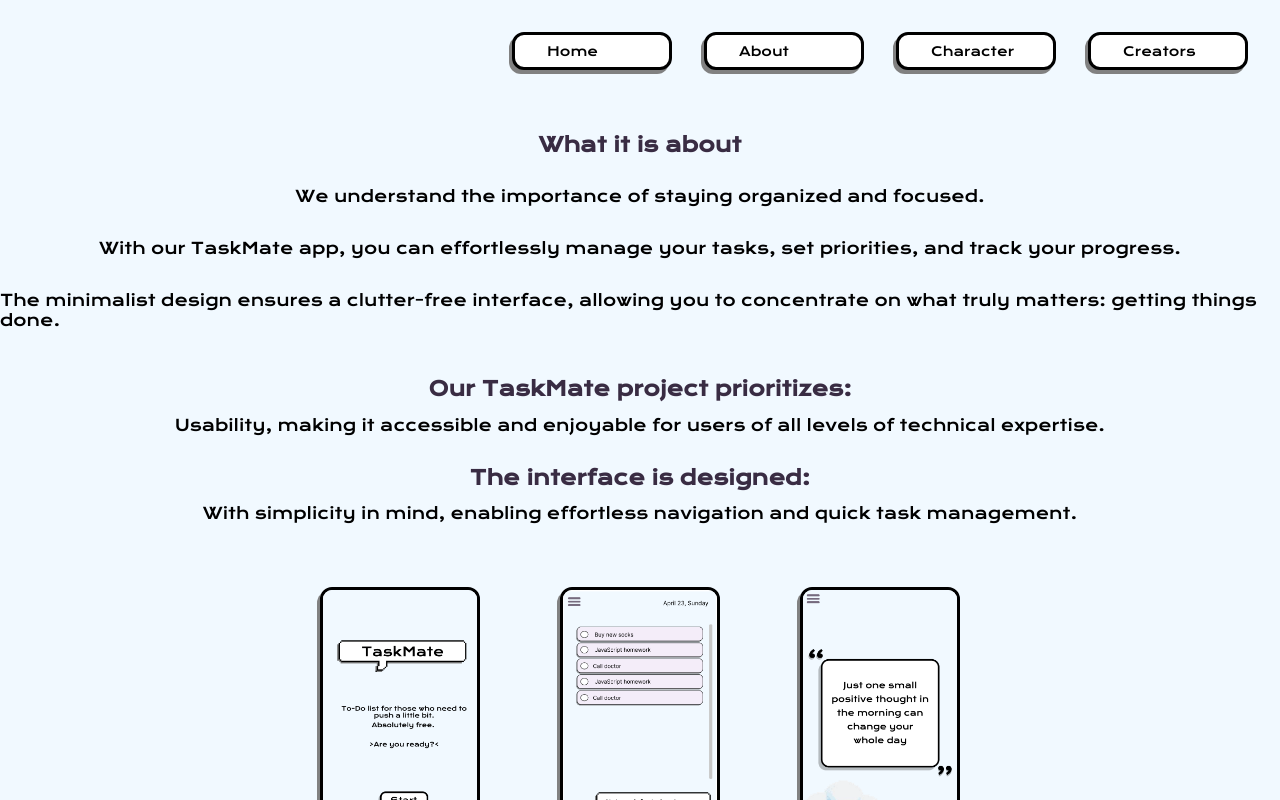
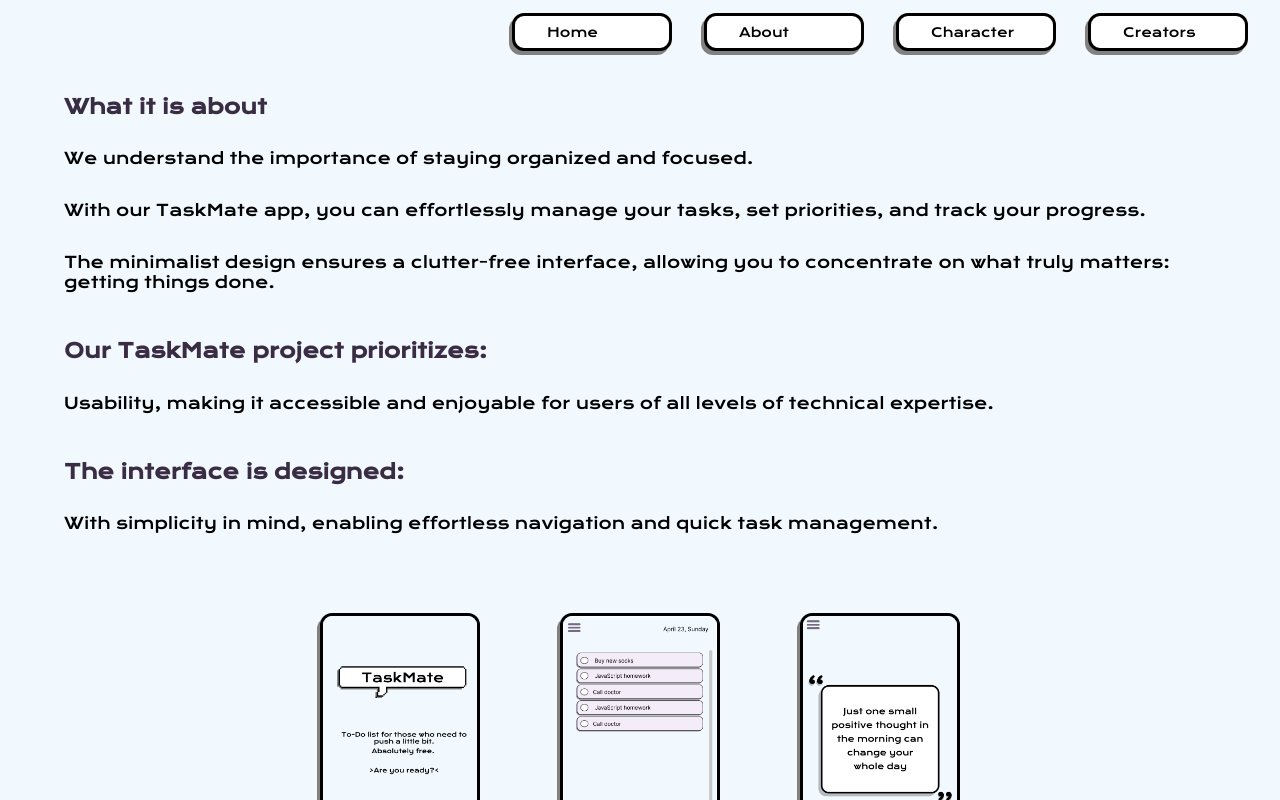
Before and after one commit to EndziTheNoob/o-projektu-taskmate, a React app: page /about in a window 1280 px wide. Shown: the top 800 px of the page. Built offline with nearby package versions, Linux system fonts and the light colour scheme.

Commit message:
uprava odsazeni

```diff
--- a/src/About/about.jsx
+++ b/src/About/about.jsx
@@ -18,10 +18,16 @@
         The minimalist design ensures a clutter-free interface, allowing you to
         concentrate on what truly matters: getting things done.
       </p>
-      <h1>Our TaskMate project prioritizes:</h1> Usability, making it accessible
-      and enjoyable for users of all levels of technical expertise.{' '}
-      <h1>The interface is designed:</h1> With simplicity in mind, enabling
-      effortless navigation and quick task management.
+      <h1>Our TaskMate project prioritizes:</h1>
+      <p>
+        Usability, making it accessible and enjoyable for users of all levels of
+        technical expertise.{' '}
+      </p>
+      <h1>The interface is designed:</h1>
+      <p>
+        With simplicity in mind, enabling effortless navigation and quick task
+        management.
+      </p>
       <div className="about_img">
         <img src={screen2} className="screenshot" />
         <img src={screen1} className="screenshot" />
--- a/src/About/style.css
+++ b/src/About/style.css
@@ -1,20 +1,22 @@
 .about {
   width: 100%;
-  min-height: 100vh;
+  min-height: calc(100vh - 7rem);
   display: flex;
   flex-direction: column;
   justify-content: center;
-  align-items: center;
   padding-bottom: 3rem;
   margin-bottom: 4rem;
-  /* margin-bottom: 6rem;
-  padding-bottom: 0;
-  padding: 0 3rem;
-  position: relative; */
 }
 
 h1 {
   color: #392c43;
+  text-align: left;
+}
+
+.about p,
+h1 {
+  padding-left: 4rem;
+  padding-right: 2rem;
 }
 
 .about_img {
@@ -22,7 +24,7 @@
   gap: 5rem;
   height: 100%;
   margin: 4rem;
-  /* margin-top: 5rem; */
+  justify-content: center;
 }
 
 .screenshot {
--- a/src/Character/style.css
+++ b/src/Character/style.css
@@ -4,14 +4,10 @@
   justify-content: center;
   text-align: justify;
   width: 100%;
-  min-height: 100vh;
+  min-height: calc(100vh - 7rem);
   align-items: center;
   padding-bottom: 3rem;
   margin-bottom: 4rem;
-  /* align-items: center; */
-  /* margin-bottom: 0;
-  padding-bottom: 0; */
-  /* padding: 0 3rem; */
   padding-left: 1rem;
   padding-right: 1rem;
 }
--- a/src/Creators/style.css
+++ b/src/Creators/style.css
@@ -1,5 +1,5 @@
 .creators {
-  min-height: 100vh;
+  min-height: calc(100vh - 7rem);
   padding-bottom: 3rem;
   margin-bottom: 4rem;
   width: 100%;
@@ -7,6 +7,7 @@
   flex-direction: column;
   justify-content: center;
   align-items: center;
+  margin-top: 2rem;
 }
 
 .creators_container {
--- a/src/Header/style.css
+++ b/src/Header/style.css
@@ -8,8 +8,7 @@
   justify-content: flex-end;
   align-items: center;
   gap: 2rem;
-  margin-top: 2rem;
-  margin-bottom: 2rem;
+  height: 4rem;
   top: 0px;
   flex-wrap: wrap;
   padding-right: 2rem;
--- a/src/Home/style.css
+++ b/src/Home/style.css
@@ -33,8 +33,9 @@
   justify-content: center;
   align-items: center;
   width: 100%;
+  padding-top: 4rem;
   padding-bottom: 3rem;
-  min-height: 100vh;
+  min-height: calc(100vh - 7rem);
 }
 
 .footer {
```
